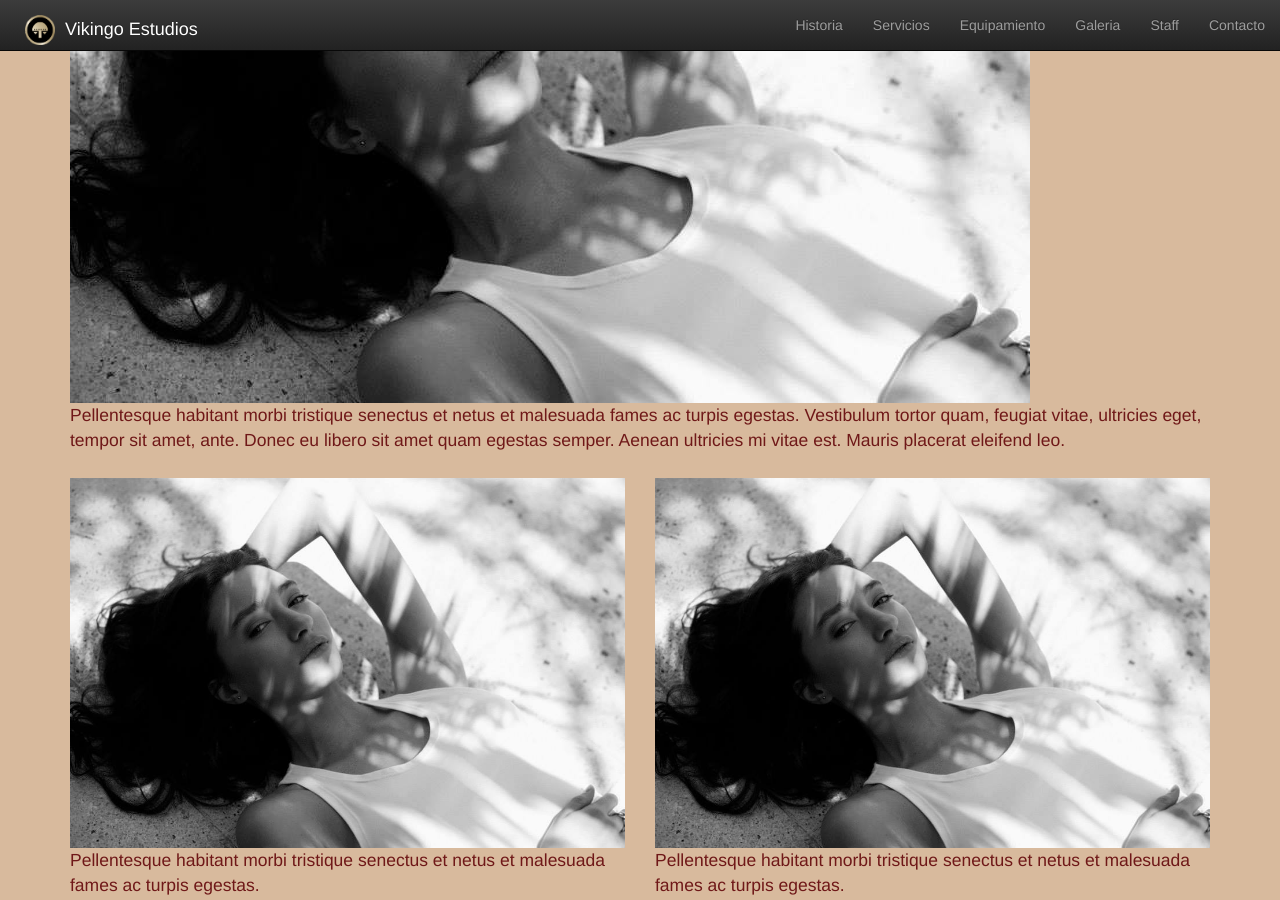
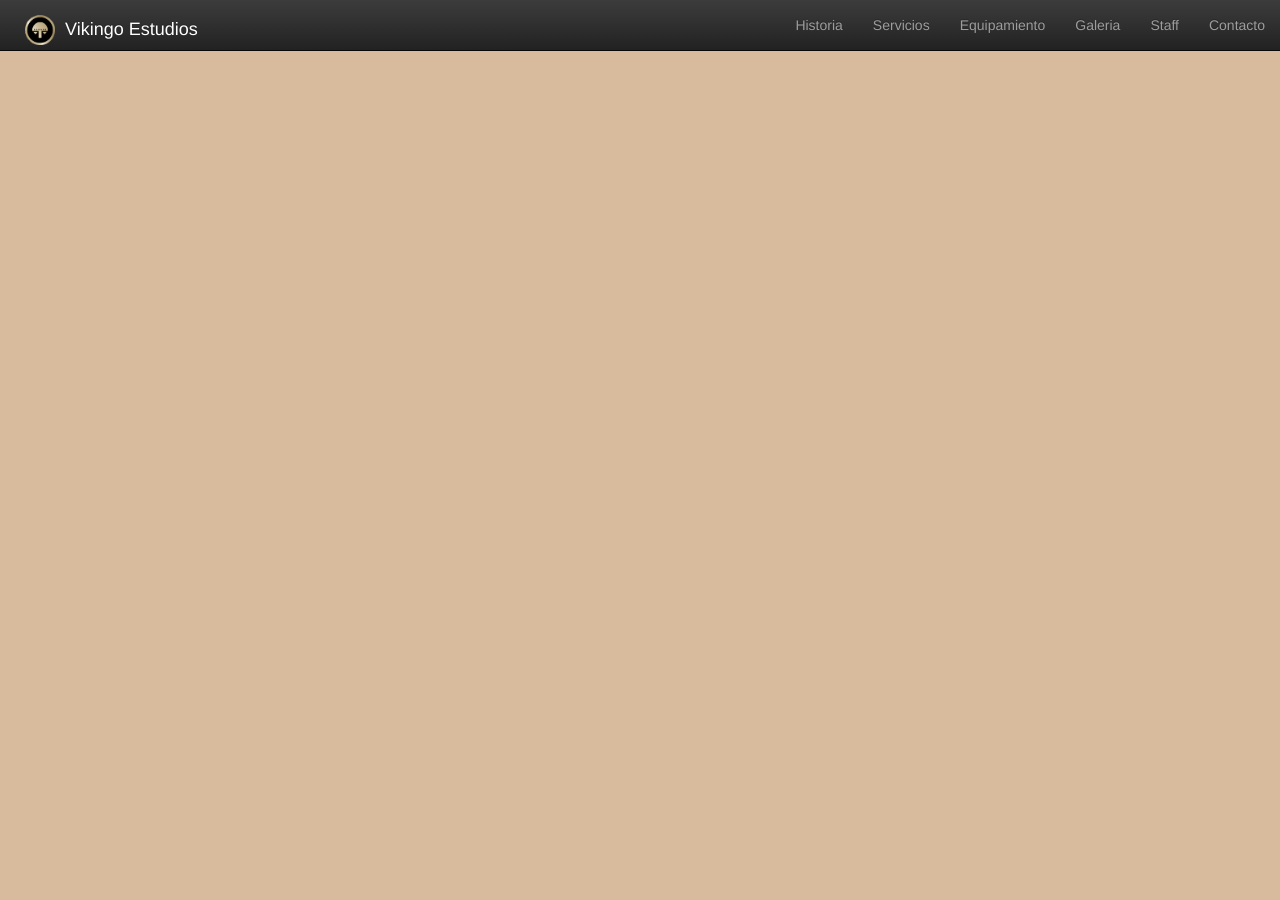
Before and after one commit to ryan258/vikingo, a Jekyll site: the page built from index.html, in a window 1280 px wide and 900 px high, scrolled down 2521 px. Built offline with Jekyll 4.4.1, drawn with Linux system fonts in a browser that asks for light colours; nearby versions of some CDN libraries; some of the changed text lies outside the part shown.

Commit message:
Remove other sections from home

```diff
--- a/index.html
+++ b/index.html
@@ -49,78 +49,7 @@ title: De Los Siete Mares
 	</div>
 </section>
 
-<section>
-	<div class="container">
-		<div class="row">
-			<div class="col-md-12">
-				<h2>Equipamiento</h2>
-				<img src="img/sol.jpg" alt="Mockup" />
-				<p class="lead">Pellentesque habitant morbi tristique senectus et netus et malesuada fames ac turpis egestas. Vestibulum tortor quam, feugiat vitae, ultricies eget, tempor sit amet, ante. Donec eu libero sit amet quam egestas semper. Aenean ultricies mi vitae est. Mauris placerat eleifend leo.</p>
-			</div>
-		</div>
-	</div>
-</section>
 
-<section>
-	<div class="container">
-		<div class="row">
-			<div class="col-md-12">
-				<h2>Clientes</h2>
-				<img src="img/sol.jpg" alt="Mockup" />
-				<p>Pellentesque habitant morbi tristique senectus et netus et malesuada fames ac turpis egestas. Vestibulum tortor quam, feugiat vitae, ultricies eget, tempor sit amet, ante. Donec eu libero sit amet quam egestas semper. Aenean ultricies mi vitae est. Mauris placerat eleifend leo.</p>
-			</div>
-		</div>
-		<div class="row">
-			<div class="col-md-6">
-				<img src="img/sol.jpg" alt="Mockup" />
-				<p>Pellentesque habitant morbi tristique senectus et netus et malesuada fames ac turpis egestas.</p>
-				<h3>Clients</h3>
-				<ul>
-					<li>Client</li>
-					<li>Client</li>
-					<li>Client</li>
-					<li>Client</li>
-					<li>Client</li>
-				</ul>
-			</div>
-			<div class="col-md-6">
-				<img src="img/sol.jpg" alt="Mockup" />
-				<p>Pellentesque habitant morbi tristique senectus et netus et malesuada fames ac turpis egestas.</p>
-				<h3>Discos</h3>
-				<ul>
-					<li>Disco</li>
-					<li>Disco</li>
-					<li>Disco</li>
-					<li>Disco</li>
-					<li>Disco</li>
-				</ul>
-			</div>
-		</div>
-	</div>
-</section>
-
-<section>
-	<div class="container">
-		<div class="row">
-			<div class="col-md-12">
-				<h2>Promocion</h2>
-				<p class="lead">Pellentesque habitant morbi tristique senectus et netus et malesuada fames ac turpis egestas. Vestibulum tortor quam, feugiat vitae, ultricies eget, tempor sit amet, ante. Donec eu libero sit amet quam egestas semper. Aenean ultricies mi vitae est. Mauris placerat eleifend leo.</p>
-			</div>
-		</div>
-	</div>
-</section>
-
-<div class="container-fluid text-center">
-	<div class="row well well-lg">
-		<div class="col-md-12">
-			<h2>Contacto</h2>
-			<p class="lead">Pellentesque habitant morbi tristique senectus et netus et malesuada fames ac turpis egestas. Vestibulum tortor quam, feugiat vitae, ultricies eget, tempor sit amet, ante. Donec eu libero sit amet quam egestas semper. Aenean ultricies mi vitae est. Mauris placerat eleifend leo.</p>
-		</div>
-		<p>We're available to kick ass!</p>
-		<button class="btn btn-success">Contact Vikingo</button>
-
-	</div>
-</div>
 
 
 </div>
```
Also changed, not shown: other parts of index.html (+1 -1 lines).
